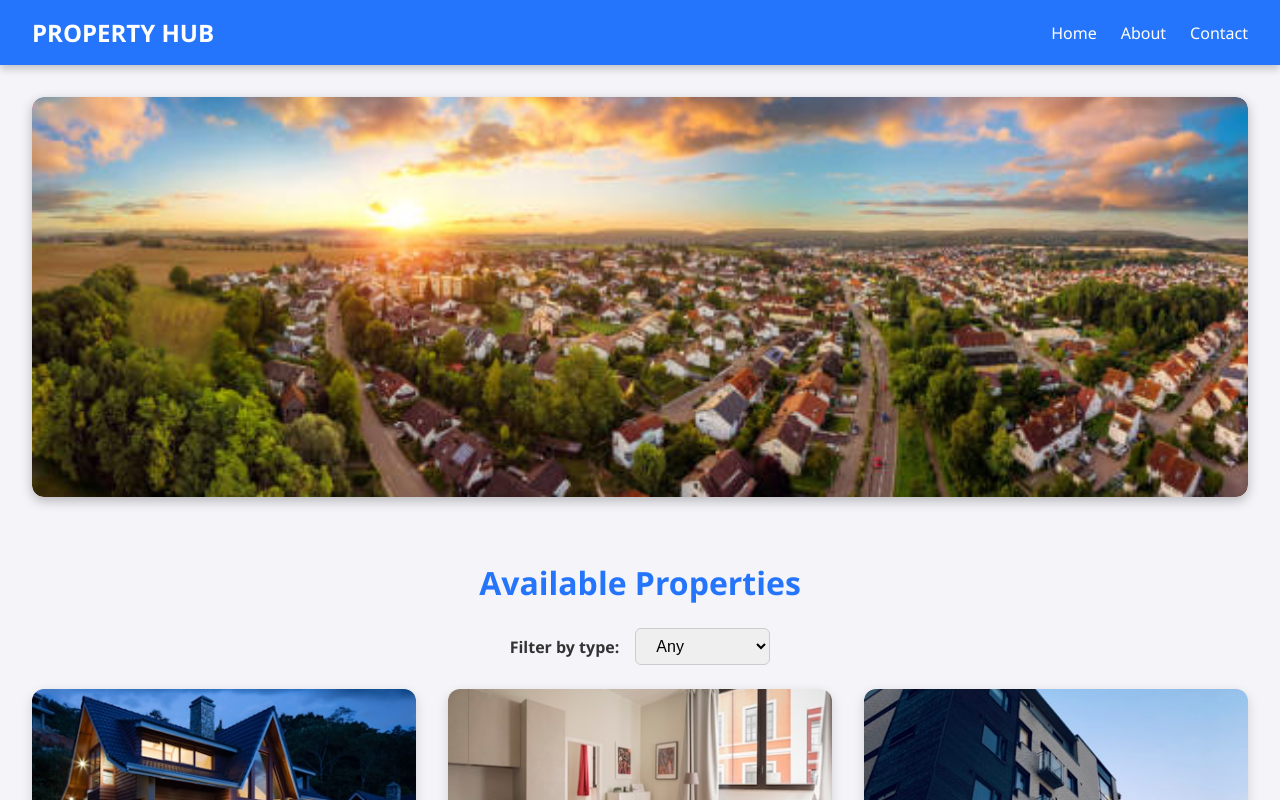
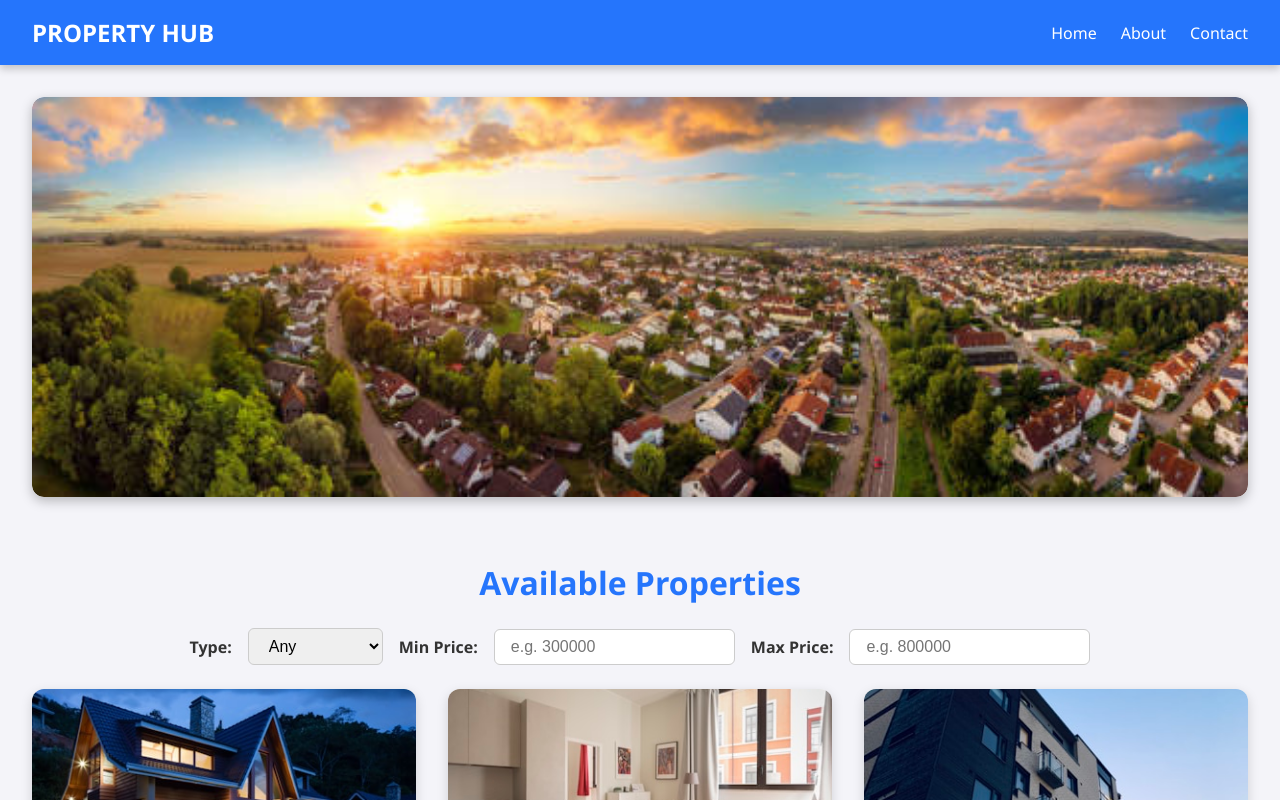
Before and after one commit to prasithmandara/property-hub, a React (Vite) app: page / in a window 1280 px wide. Shown: the top 800 px of the page. Built offline with nearby package versions, Linux system fonts and the light colour scheme.

Commit message:
add price range filter to property listings

```diff
--- a/src/App.css
+++ b/src/App.css
@@ -84,6 +84,7 @@ body {
 .filter-bar {
   margin-bottom: 1.5rem;
   display: flex;
+  flex-wrap: wrap;
   justify-content: center;
   align-items: center;
   gap: 1rem;
@@ -94,7 +95,8 @@ body {
   color: #333;
 }
 
-.filter-bar select {
+.filter-bar select,
+.filter-bar input {
   padding: 0.5rem 1rem;
   border-radius: 6px;
   border: 1px solid #ccc;
@@ -103,7 +105,8 @@ body {
   transition: border-color 0.3s ease;
 }
 
-.filter-bar select:hover {
+.filter-bar select:hover,
+.filter-bar input:hover {
   border-color: #2575fc;
 }
 
--- a/src/App.jsx
+++ b/src/App.jsx
@@ -5,14 +5,23 @@ import propertiesData from "./data/properties.json";
 
 function App() {
   const [filterType, setFilterType] = useState("any");
+  const [minPrice, setMinPrice] = useState("");
+  const [maxPrice, setMaxPrice] = useState("");
 
-  // Filter properties based on selected type
-  const filteredProperties =
-    filterType === "any"
-      ? propertiesData.properties
-      : propertiesData.properties.filter(
-          (property) => property.type.toLowerCase() === filterType.toLowerCase()
-        );
+  // Filter properties based on type and price range
+  const filteredProperties = propertiesData.properties.filter((property) => {
+    const matchesType =
+      filterType === "any" ||
+      property.type.toLowerCase() === filterType.toLowerCase();
+
+    const matchesMin =
+      minPrice === "" || property.price >= parseInt(minPrice, 10);
+
+    const matchesMax =
+      maxPrice === "" || property.price <= parseInt(maxPrice, 10);
+
+    return matchesType && matchesMin && matchesMax;
+  });
 
   return (
     <div className="app">
@@ -35,9 +44,9 @@ function App() {
       <section className="properties">
         <h2 className="section-title">Available Properties</h2>
 
-        {/* Filter Dropdown */}
+        {/* Filter Bar */}
         <div className="filter-bar">
-          <label htmlFor="typeFilter">Filter by type:</label>
+          <label htmlFor="typeFilter">Type:</label>
           <select
             id="typeFilter"
             value={filterType}
@@ -50,6 +59,24 @@ function App() {
             <option value="Townhouse">Townhouse</option>
             <option value="Bungalow">Bungalow</option>
           </select>
+
+          <label htmlFor="minPrice">Min Price:</label>
+          <input
+            type="number"
+            id="minPrice"
+            value={minPrice}
+            onChange={(e) => setMinPrice(e.target.value)}
+            placeholder="e.g. 300000"
+          />
+
+          <label htmlFor="maxPrice">Max Price:</label>
+          <input
+            type="number"
+            id="maxPrice"
+            value={maxPrice}
+            onChange={(e) => setMaxPrice(e.target.value)}
+            placeholder="e.g. 800000"
+          />
         </div>
 
         <div className="property-list">
```
